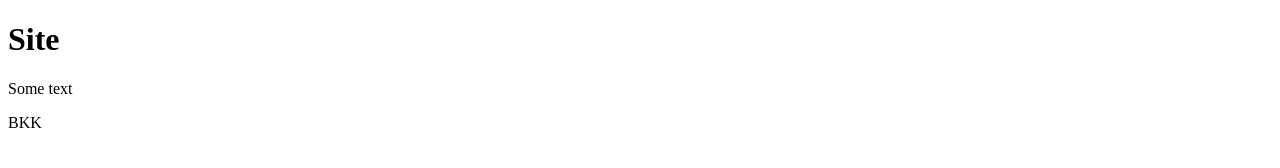
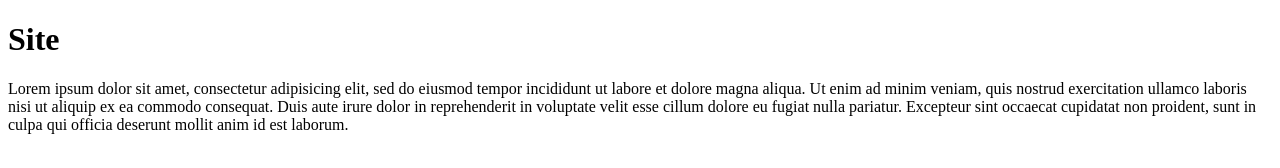
Before and after one commit to boranbaykk/site, a plain HTML site: page index.html in a window 1280 px wide. Drawn offline with Linux system fonts and the light colour scheme.

Commit message:
third commit

```diff
--- a/index.html
+++ b/index.html
@@ -7,10 +7,7 @@
   <body>
     <h1>Site</h1>
     <p>
-      Some text
-    </p>
-    <p>
-      BKK
+      Lorem ipsum dolor sit amet, consectetur adipisicing elit, sed do eiusmod tempor incididunt ut labore et dolore magna aliqua. Ut enim ad minim veniam, quis nostrud exercitation ullamco laboris nisi ut aliquip ex ea commodo consequat. Duis aute irure dolor in reprehenderit in voluptate velit esse cillum dolore eu fugiat nulla pariatur. Excepteur sint occaecat cupidatat non proident, sunt in culpa qui officia deserunt mollit anim id est laborum.
     </p>
   </body>
 </html>
```
